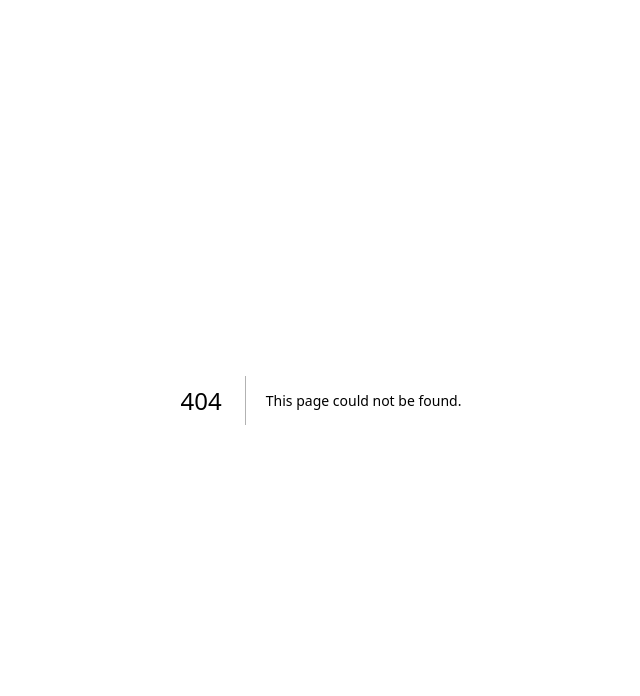
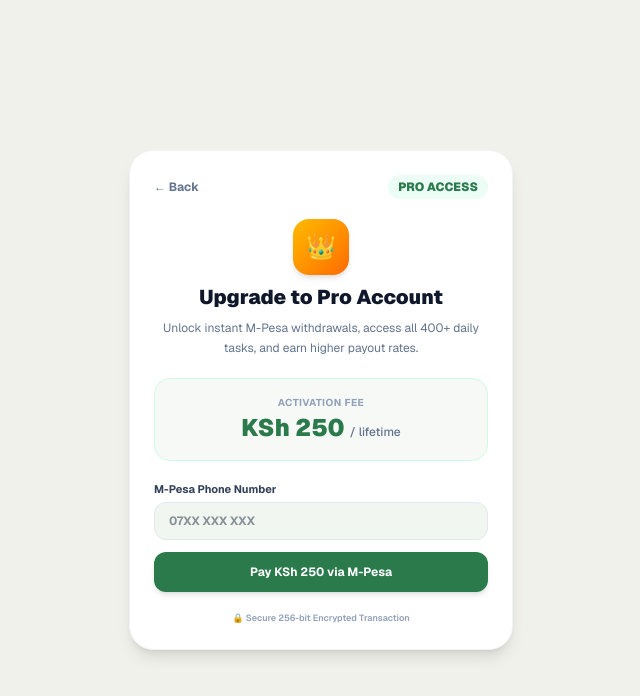
Before and after one commit to manageroutlier29-cell/rofra-tasks, a Next.js app: page /upgrade in a window 1280 px wide. Before the commit this address had no page. Shown: the top 696 px of the page, without its empty margins (319-959 px from the left). Built offline with nearby package versions, Linux system fonts and the light colour scheme.

Commit message:
Add upgrade payment page and replace alert redirect

```diff
--- /dev/null
+++ b/app/upgrade/page.tsx
@@ -0,0 +1,87 @@
+'use client';
+
+import { useState } from 'react';
+import { useRouter } from 'next/navigation';
+
+export default function UpgradePage() {
+  const router = useRouter();
+  const [phoneNumber, setPhoneNumber] = useState('');
+  const [isProcessing, setIsProcessing] = useState(false);
+
+  const handlePay = (e: React.FormEvent) => {
+    e.preventDefault();
+    setIsProcessing(true);
+    setTimeout(() => {
+      alert('STK Push sent to your phone! Complete the PIN entry to activate Pro.');
+      setIsProcessing(false);
+    }, 1500);
+  };
+
+  return (
+    <div className="min-h-screen bg-[#f1f1eb] text-slate-800 font-sans p-4 flex items-center justify-center">
+      <div className="bg-white rounded-3xl p-6 max-w-sm w-full shadow-lg border border-slate-100 space-y-5">
+
+        {/* Header */}
+        <div className="flex justify-between items-center">
+          <button
+            onClick={() => router.back()}
+            className="text-xs font-bold text-slate-500 hover:text-slate-800"
+          >
+            ← Back
+          </button>
+          <span className="text-xs font-black text-[#2a7a4c] bg-emerald-50 px-2.5 py-1 rounded-full">
+            PRO ACCESS
+          </span>
+        </div>
+
+        {/* Hero Info */}
+        <div className="text-center space-y-2">
+          <div className="w-14 h-14 rounded-2xl bg-gradient-to-br from-amber-400 to-orange-500 text-white flex items-center justify-center text-2xl mx-auto shadow-md">
+            👑
+          </div>
+          <h1 className="text-xl font-black text-slate-900">Upgrade to Pro Account</h1>
+          <p className="text-xs text-slate-500 leading-relaxed">
+            Unlock instant M-Pesa withdrawals, access all 400+ daily tasks, and earn higher payout rates.
+          </p>
+        </div>
+
+        {/* Pricing Box */}
+        <div className="bg-[#f7f9f7] rounded-2xl p-4 border border-emerald-100 text-center">
+          <span className="text-[10px] text-slate-400 font-bold uppercase tracking-wider block">Activation Fee</span>
+          <div className="text-2xl font-black text-[#2a7a4c] mt-0.5">
+            KSh 250 <span className="text-xs font-medium text-slate-500">/ lifetime</span>
+          </div>
+        </div>
+
+        {/* Payment Form */}
+        <form onSubmit={handlePay} className="space-y-3">
+          <div>
+            <label className="block text-[11px] font-bold text-slate-700 mb-1">
+              M-Pesa Phone Number
+            </label>
+            <input
+              type="tel"
+              required
+              placeholder="07XX XXX XXX"
+              value={phoneNumber}
+              onChange={(e) => setPhoneNumber(e.target.value)}
+              className="w-full bg-[#f1f6f1] rounded-xl px-3.5 py-2.5 text-xs font-bold border border-slate-200 focus:outline-none focus:border-[#2a7a4c]"
+            />
+          </div>
+
+          <button
+            type="submit"
+            disabled={isProcessing}
+            className="w-full bg-[#2a7a4c] hover:bg-[#23683f] text-white font-bold py-3 rounded-xl text-xs transition shadow-md disabled:opacity-50"
+          >
+            {isProcessing ? 'Initiating M-Pesa STK...' : 'Pay KSh 250 via M-Pesa'}
+          </button>
+        </form>
+
+        <p className="text-[9px] text-center text-slate-400 font-semibold">
+          🔒 Secure 256-bit Encrypted Transaction
+        </p>
+      </div>
+    </div>
+  );
+}
```
